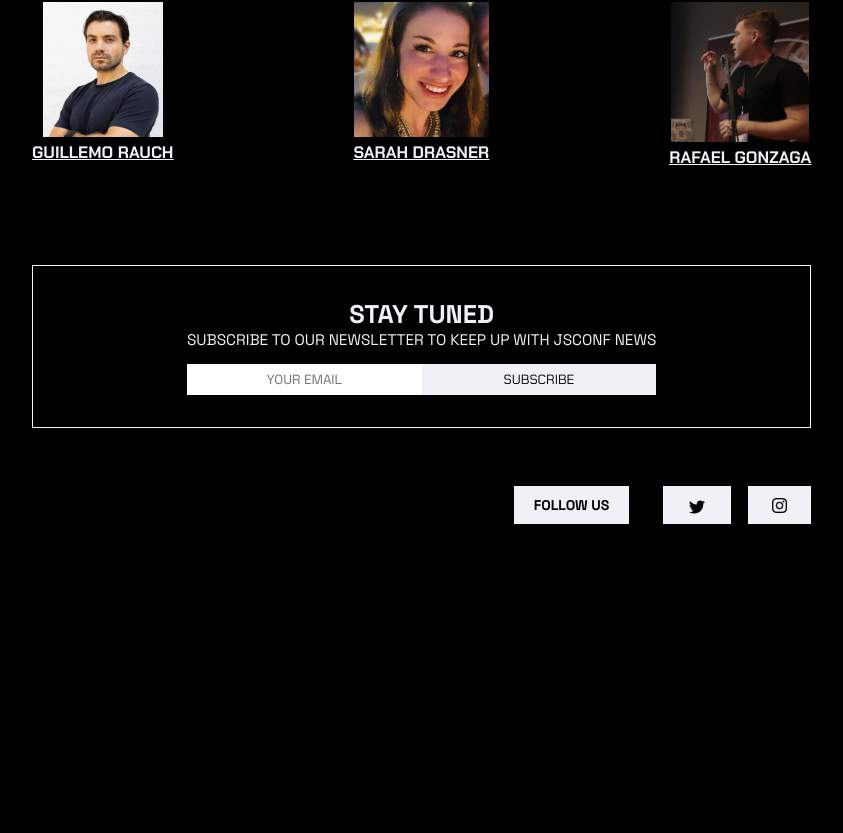
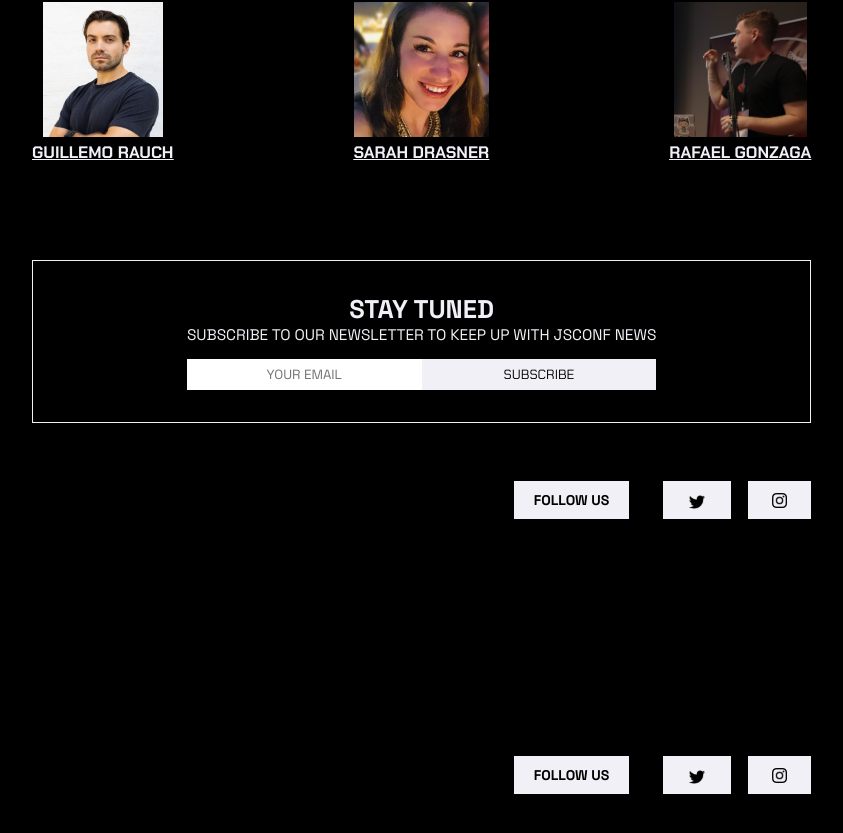
Before and after one commit to Ladiega/jsconf23, a Next.js app: page / in a window 1280 px wide. Shown: the part 879-1712 px from the top of the page, without its empty margins (248-1091 px from the left). Before the commit the page ends 1640 px from the top, so only its background shows below. Built offline with nearby package versions, Linux system fonts and the light colour scheme.

Commit message:
test para el componente footer

```diff
--- /dev/null
+++ b/components/footer/index.js
@@ -0,0 +1,43 @@
+import style from './footer.module.css'
+import Link from 'next/link'
+import Image from 'next/image'
+
+import Instagram from '../../public/img/instagram.svg'
+import Twitter from '../../public/img/twitter.svg'
+
+
+
+export default function Footer(){
+    return(
+        <div>
+            <footer>
+			<div className="footer-container">
+				<div className="footer-item-text">FOLLOW US</div>
+				<div className="footer-item-twitter">
+				<div className="img-container">
+				<Link href="https://twitter.com/jsconfco" target='_blank'>
+          			<Image
+					width={20}
+            		src={Twitter}
+            		alt="twitter"/>
+				</Link>
+				</div>
+				</div>
+
+
+			<div className="footer-item-instagram">
+				<div className="img-container">
+				<Link href='https://www.instagram.com/jsconfco/' target='_blank'>
+		  			<Image
+					width={15}
+            		src={Instagram}
+            		alt="instagram"/>
+				</Link>
+				</div>
+            </div>
+			</div>
+
+		</footer>
+        </div>
+    )
+}
--- a/src/pages/index.js
+++ b/src/pages/index.js
@@ -3,7 +3,7 @@
 import Head from 'next/head'
 import Link from 'next/link'
 
-
+import Footer from 'components/footer'
 
 import Image from 'next/image'
 import Guillermo from  '../../public/img/GuillermoRauch2.jpg'
@@ -29,7 +29,7 @@
         <link rel="preconnect" href="https://fonts.gstatic.com" />
 
       </Head>
-    <body>
+    <div className='body'>
 
       <div className="global-container">
 
@@ -106,7 +106,7 @@
 					<div className="card-container">
 						<div className="card-img">
 						<Image
-                            width={138}
+                            width={133}
                             src={Rafael}
                              alt='Rectangle'   />
 						</div>
@@ -126,7 +126,7 @@
 					<div className="section-tree-form-container">
 						<form action="">
 						<input type="email" placeholder="YOUR EMAIL"/>
-							<button type="submit">SUBSCRIBE</button>
+							<button type="submit"> SUBSCRIBE</button>
 						</form>
 					</div>
 				</div>
@@ -160,9 +160,10 @@
 			</div>
 
 		</footer>
+		<Footer/>
 
         </div>
-    </body>
+    </div>
 
 
     </div>
--- a/src/styles/globals.css
+++ b/src/styles/globals.css
@@ -18,8 +18,7 @@
 }
 
 a{
-  color: var(--colorTwo);
-  cursor: pointer;
+    color:var(--colorTwo);
 }
 
 .global-container{
@@ -221,7 +220,7 @@
     font-family:'Space Grotesk',sans-serif;
 
 }
-.section-tree-form-container button{
+.section-tree-form-container button {
     background-color: var(--colorTwo);
     color: var(--colorOne);
     border: none;
```
Also changed, not shown: components/footer/footer.module.css (added).
